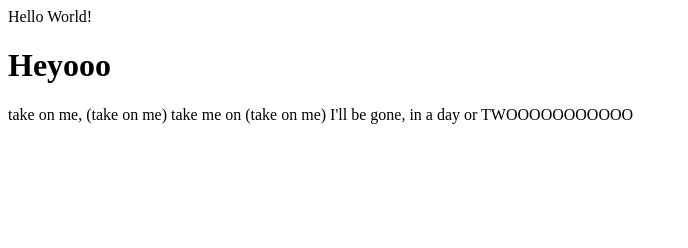
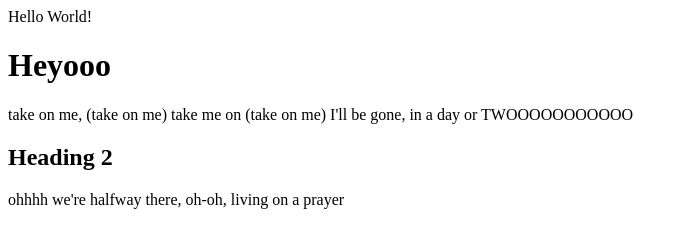
Before and after one commit to lvernola/lvernola.github.io, a plain HTML site: page index.html in a window 1280 px wide. Shown: the whole page, without its empty margins (0-688 px from the left). Drawn offline with Linux system fonts and the light colour scheme.

Commit message:
Update index.html

```diff
--- a/index.html
+++ b/index.html
@@ -5,5 +5,7 @@
 
     <h1> Heyooo </h1>
     <p> take on me, (take on me) take me on (take on me) I'll be gone, in a day or TWOOOOOOOOOOO </p>
+    <h2> Heading 2 </h2>
+    <p> ohhhh we're halfway there, oh-oh, living on a prayer </p>
   </body>
 </html>
```
